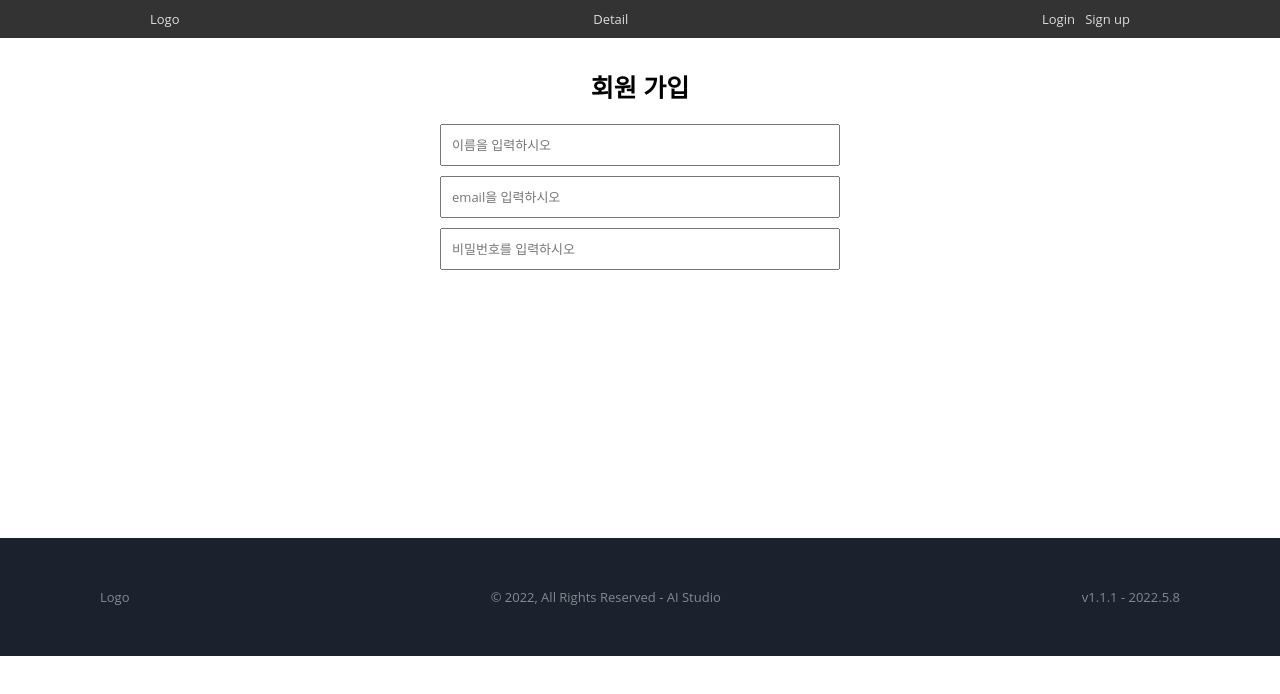
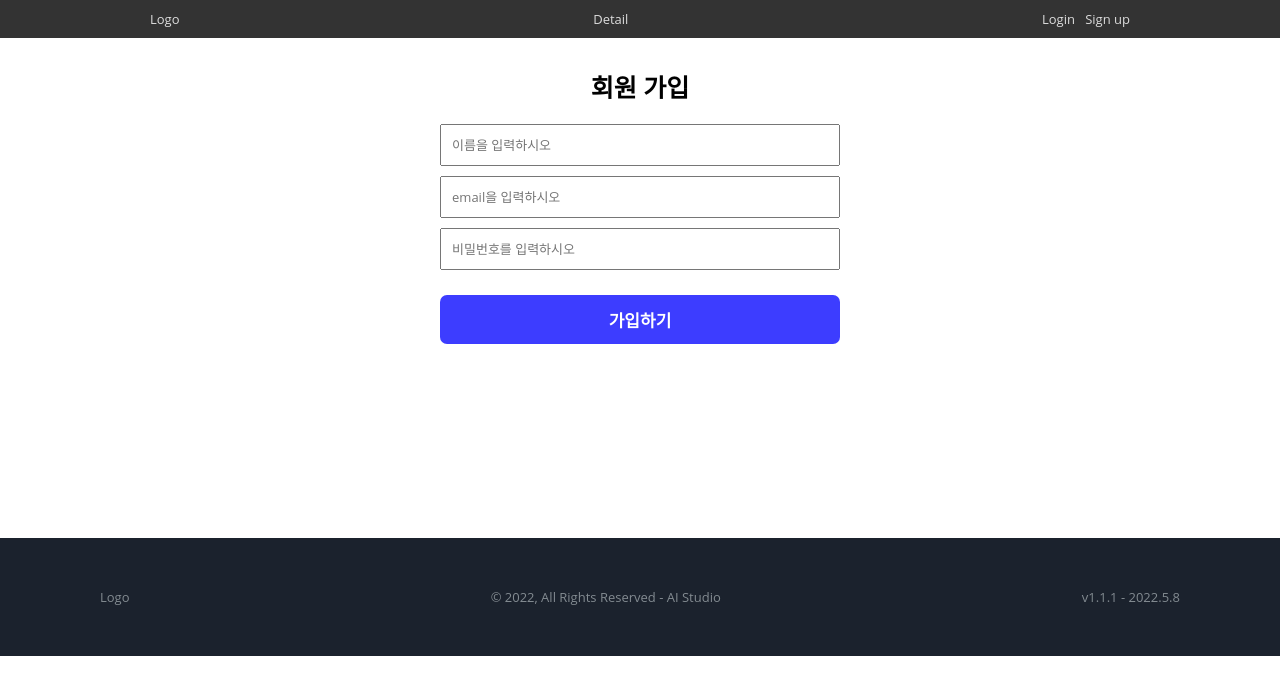
Before and after one commit to brain-choihong/ai-museum-guide, a Next.js app: page /register in a window 1280 px wide. Shown: the top 694 px of the page. Built offline with nearby package versions, Linux system fonts and the light colour scheme.

Commit message:
ADD:register button

```diff
--- a/components/login/LoginForm.jsx
+++ b/components/login/LoginForm.jsx
@@ -34,7 +34,7 @@ const LoginButton = styled.button`
   width: 100px;
   color: #fff;
   font-weight: 700;
-  background-color: blue;
+  background-color: #3d3dff;
   width: 100%;
   padding: 12px 0;
   border-radius: 7px;
--- a/components/register/RegisterForm.jsx
+++ b/components/register/RegisterForm.jsx
@@ -24,10 +24,23 @@ function RegisterForm() {
           placeholder="비밀번호를 입력하시오"
           name="pw"
         ></PasswordInput>
+        <RegisterButton>가입하기</RegisterButton>
       </form>
     </RegisterFormLayout>
   )
 }
+const RegisterButton = styled.button`
+  font-size: 17px;
+  width: 100px;
+  color: #fff;
+  font-weight: 700;
+  background-color: #3d3dff;
+  width: 100%;
+  padding: 12px 0;
+  border-radius: 7px;
+  margin: 20px auto 0 auto;
+  display: block;
+`
 const NameInput = styled.input``
 const PasswordInput = styled.input``
 const EmailInput = styled.input``
```
